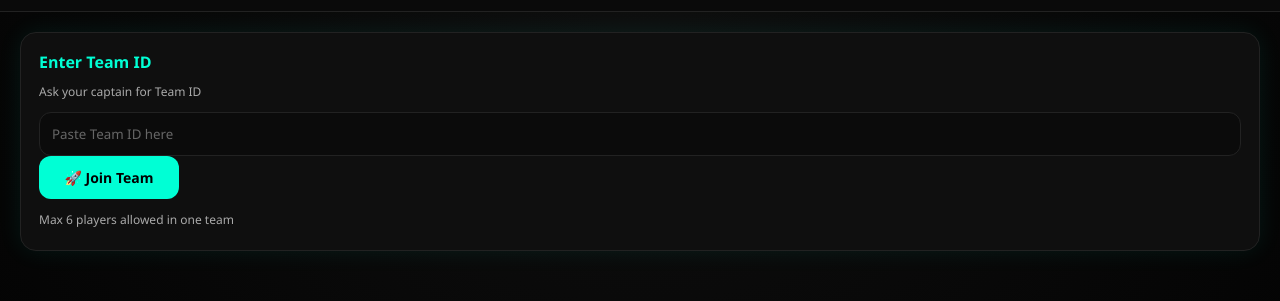
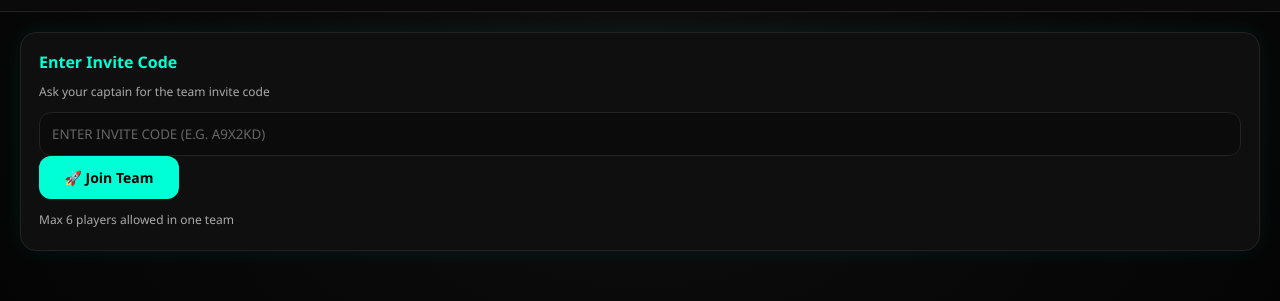
Before and after one commit to usercreator005/ff-india-tournaments, a plain HTML site: page team-join.html in a window 1280 px wide. Shown: the part 41-342 px from the top of the page. Drawn offline with Linux system fonts and the light colour scheme; no server answers.

Commit message:
Update team-join.html

```diff
--- a/team-join.html
+++ b/team-join.html
@@ -19,17 +19,19 @@
   <main class="container">
 
     <div class="card">
-      <h3>Enter Team ID</h3>
+      <h3>Enter Invite Code</h3>
 
       <p class="label">
-        Ask your captain for Team ID
+        Ask your captain for the team invite code
       </p>
 
       <input
         type="text"
-        id="teamIdInput"
-        placeholder="Paste Team ID here"
+        id="inviteCodeInput"
+        placeholder="Enter Invite Code (e.g. A9X2KD)"
         autocomplete="off"
+        maxlength="6"
+        style="text-transform: uppercase;"
       />
 
       <button id="joinBtn" class="btn primary">
```
